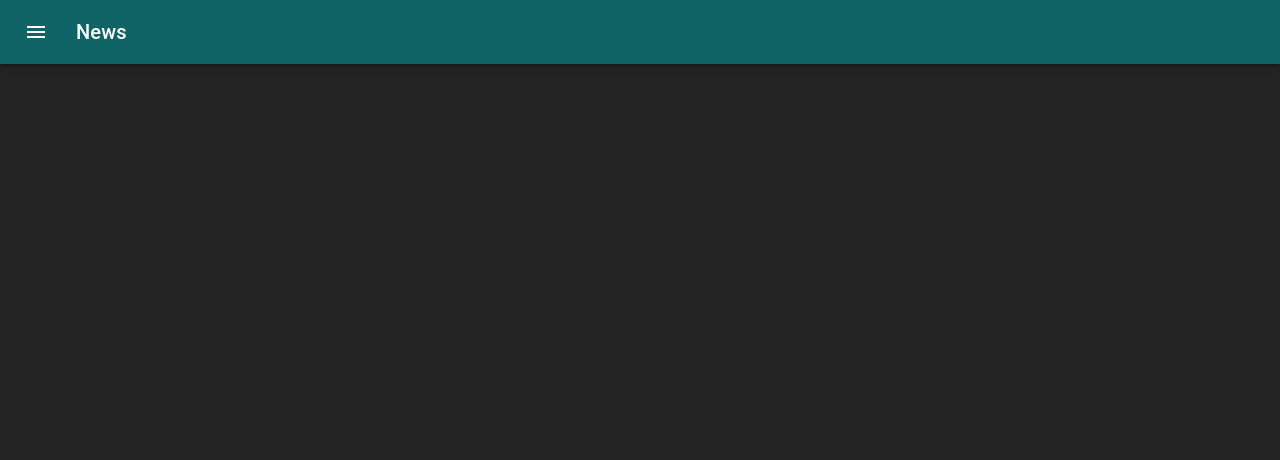
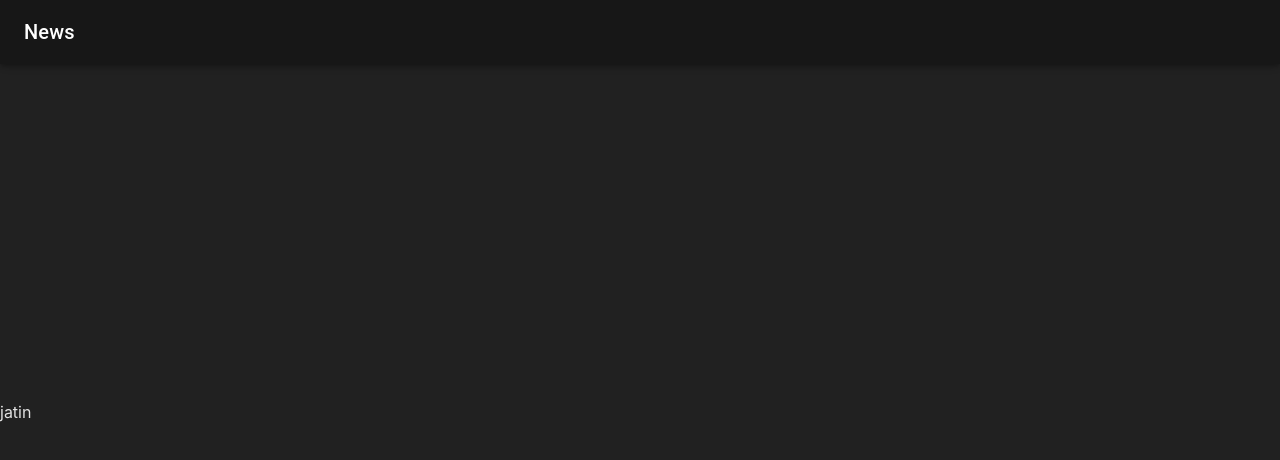
Before and after one commit to Jatin00555/news-feed-application, a React (Vite) app: page / in a window 1280 px wide. Shown: the top 460 px of the page. Built offline with nearby package versions, Linux system fonts and the light colour scheme.

Commit message:
Added news area.

```diff
--- a/src/components/NewsAggregator.tsx
+++ b/src/components/NewsAggregator.tsx
@@ -1,19 +1,38 @@
-import { Stack } from "@mui/material";
+import { Stack, useMediaQuery, useTheme, Box } from "@mui/material";
 import TopBar from "./TopBar";
 import { useState } from "react";
 import SideDrawer from "./SideDrawer";
+import NewsArea from "./NewsArea";
 
 const NewsAggregator = () => {
+  const theme = useTheme();
   const [isDrawerOpen, setIsDrawerOpen] = useState(false);
+  const isMobile = useMediaQuery(theme.breakpoints.down("md"));
 
   const toggleDrawer = (status: boolean) => {
     setIsDrawerOpen(status);
   };
 
   return (
-    <Stack width={"100vw"} height={"100vh"}>
-      <TopBar isDrawerOpen={isDrawerOpen} toggleDrawer={toggleDrawer} />
-      <SideDrawer isDrawerOpen={isDrawerOpen} toggleDrawer={toggleDrawer} />
+    <Stack
+      width="100vw"
+      height="100vh"
+      sx={{
+        bgcolor: "background.default",
+        overflow: "hidden",
+      }}
+    >
+      <TopBar
+        isDrawerOpen={isDrawerOpen}
+        toggleDrawer={toggleDrawer}
+        isMenuIconVisible={isMobile}
+      />
+      {isMobile && (
+        <SideDrawer isDrawerOpen={isDrawerOpen} toggleDrawer={toggleDrawer} />
+      )}
+      <Box flex={1} overflow="auto">
+        <NewsArea />
+      </Box>
     </Stack>
   );
 };
--- /dev/null
+++ b/src/components/NewsArea.tsx
@@ -0,0 +1,7 @@
+import { Stack } from "@mui/material";
+
+const NewsArea = () => {
+  return <Stack width={"100%"}>jatin</Stack>;
+};
+
+export default NewsArea;
--- a/src/components/TopBar.tsx
+++ b/src/components/TopBar.tsx
@@ -5,13 +5,17 @@ import MenuIcon from "@mui/icons-material/Menu";
 import MenuOpenIcon from "@mui/icons-material/MenuOpen";
 
 const TopBar = (props: TopBarProps) => {
-  const { isDrawerOpen, toggleDrawer } = props;
+  const { isDrawerOpen, toggleDrawer, isMenuIconVisible } = props;
   const { t } = useTranslation();
 
   return (
     <Box sx={{ flexGrow: 1 }}>
-      <AppBar position="fixed" sx={{ zIndex: (theme) => theme.zIndex.drawer + 1 }}>
+      <AppBar
+        position="fixed"
+        sx={{ zIndex: (theme) => theme.zIndex.drawer + 1 }}
+      >
         <Toolbar>
+          {isMenuIconVisible && (
             <IconButton
               size="large"
               edge="start"
@@ -22,6 +26,7 @@ const TopBar = (props: TopBarProps) => {
             >
               {isDrawerOpen ? <MenuOpenIcon /> : <MenuIcon />}
             </IconButton>
+          )}
           <Typography variant="h6" component="div" sx={{ flexGrow: 1 }}>
             {t("news")}
           </Typography>
--- a/src/themes/lightTheme.ts
+++ b/src/themes/lightTheme.ts
@@ -3,18 +3,18 @@ import { createTheme } from "@mui/material";
 const lightTheme = createTheme({
   palette: {
     primary: {
-      main: "#116466",
+      main: "#171717",
     },
     secondary: {
       main: "#D1E8E2",
     },
     background: {
-      default: "#2c3531",
+      default: "#212121",
     },
     text: {
       primary: "#fff",
       secondary: "#ffCB91",
-      disabled: "#2c3531",
+      disabled: "#8e918f",
     },
   },
 });
--- a/src/types/componentPropTypes.ts
+++ b/src/types/componentPropTypes.ts
@@ -4,4 +4,6 @@ export interface DrawerToggleProps {
 }
 export interface SideDrawerProps extends DrawerToggleProps {}
 
-export interface TopBarProps extends DrawerToggleProps {}
+export interface TopBarProps extends DrawerToggleProps {
+  isMenuIconVisible:boolean
+}
```
Lines whose indentation alone changed are shown as unchanged.
